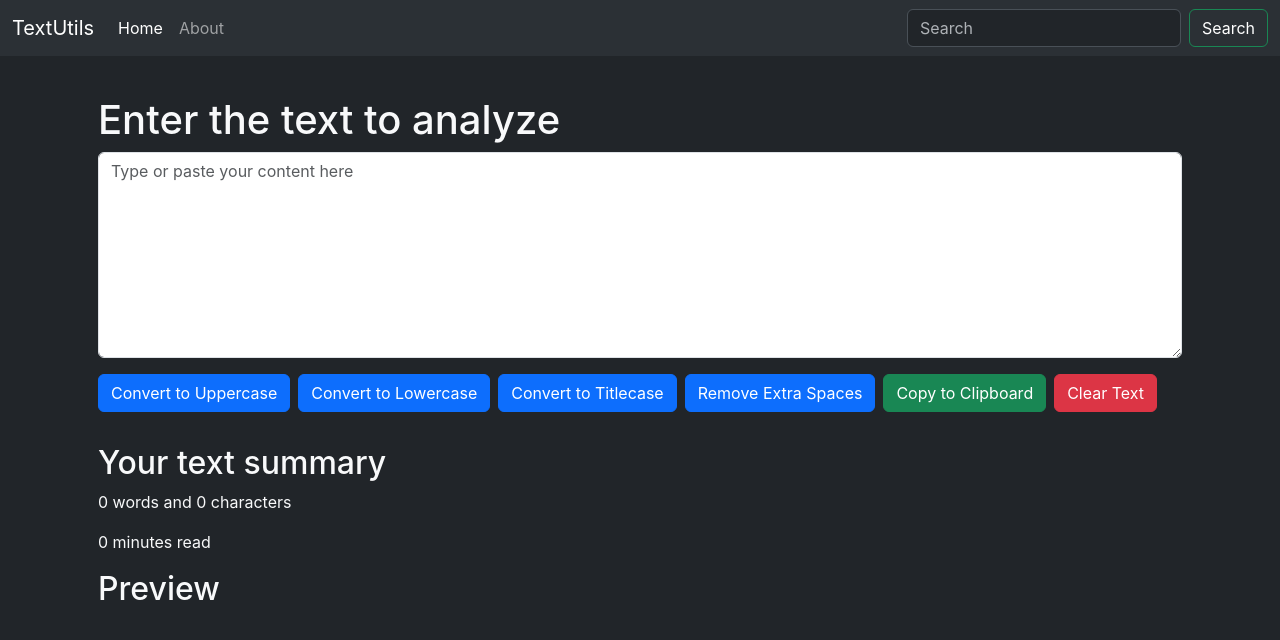
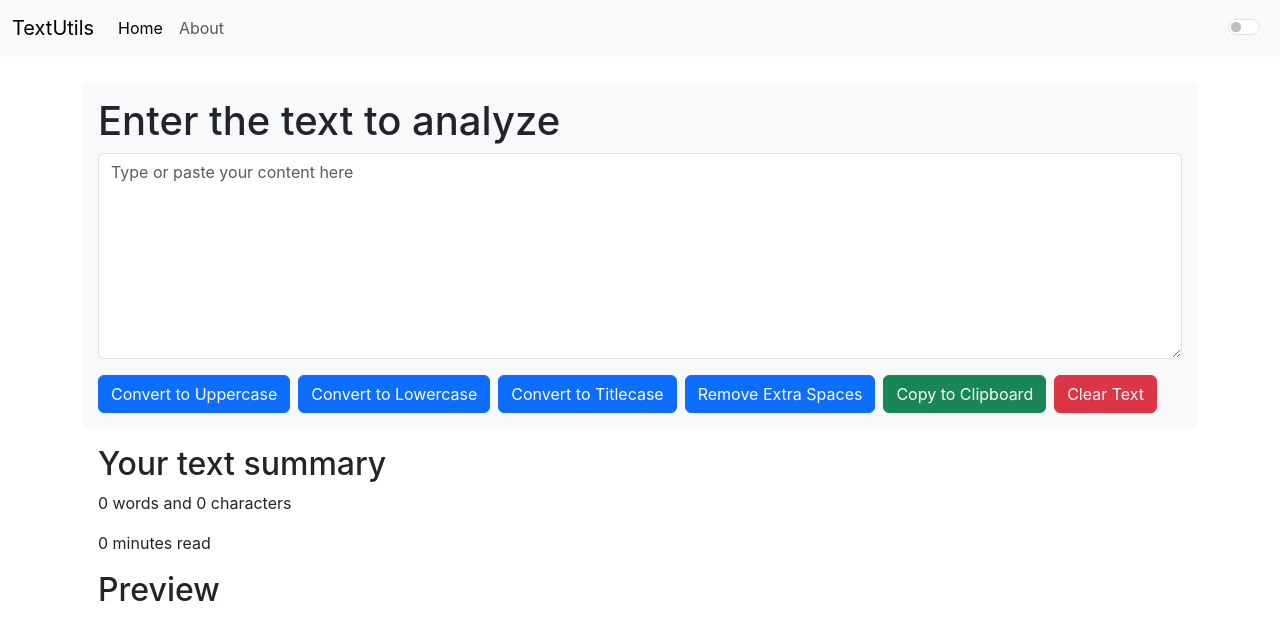
Before and after one commit to rhinoxD/textutils, a React (Create React App) app: page / in a window 1280 px wide. Shown: the top 640 px of the page. Built offline with nearby package versions, Linux system fonts and the light colour scheme.

Commit message:
Implemented dark mode

```diff
--- a/src/App.css
+++ b/src/App.css
@@ -1,3 +1,3 @@
-body {
-  background-color: #212529;
-}
+/* body {
+  background-color: #272a2c;
+} */
--- a/src/App.js
+++ b/src/App.js
@@ -1,14 +1,32 @@
+import { useState } from 'react'
+
 import './App.css'
 import About from './components/About'
 import Navbar from './components/Navbar'
 import TextForm from './components/TextForm'
 
 function App() {
+  const [mode, setMode] = useState('light')
+  const toggleMode = () => {
+    if (mode === 'dark') {
+      setMode('light')
+      document.body.style.backgroundColor = '#e9eaeb'
+    } else {
+      setMode('dark')
+      // document.body.style.backgroundColor = '#212529'
+      document.body.style.backgroundColor = '#272a2c'
+    }
+  }
   return (
     <>
-      <Navbar title='TextUtils' about='About' />
+      <Navbar
+        title='TextUtils'
+        about='About'
+        mode={mode}
+        toggleMode={toggleMode}
+      />
       <div className='container my-4'>
-        <TextForm heading='Enter the text to analyze' />
+        <TextForm heading='Enter the text to analyze' mode={mode} />
         {/* <About /> */}
       </div>
     </>
--- a/src/components/Navbar.js
+++ b/src/components/Navbar.js
@@ -1,11 +1,10 @@
 import React from 'react'
 import PropTypes from 'prop-types'
 
-const Navbar = ({ title, about }) => {
+const Navbar = ({ title, about, mode, toggleMode }) => {
   return (
     <nav
-      className='navbar navbar-expand-lg bg-body-tertiary'
-      data-bs-theme='dark'
+      className={`navbar navbar-expand-lg navbar-${mode} bg-${mode} border-bottom border-light border-opacity-10`}
     >
       <div className='container-fluid'>
         <a className='navbar-brand' href='/'>
@@ -35,20 +34,15 @@ const Navbar = ({ title, about }) => {
               </a>
             </li>
           </ul>
-          <form className='d-flex' role='search'>
+          <div className='form-check form-switch'>
             <input
-              className='form-control me-2'
-              type='search'
-              placeholder='Search'
-              aria-label='Search'
+              className='form-check-input'
+              type='checkbox'
+              role='switch'
+              id='flexSwitchCheckDefault'
+              onClick={toggleMode}
             />
-            <button
-              className='btn btn-outline-success text-white'
-              type='submit'
-            >
-              Search
-            </button>
-          </form>
+          </div>
         </div>
       </div>
     </nav>
--- a/src/components/TextForm.js
+++ b/src/components/TextForm.js
@@ -1,6 +1,6 @@
 import { useState } from 'react'
 
-export default function TextForm({ heading }) {
+export default function TextForm({ heading, mode }) {
   const [text, setText] = useState('')
   const handleUpClick = () => setText(text.trim().toUpperCase())
   const handleLoClick = () => setText(text.trim().toLowerCase())
@@ -20,10 +20,16 @@ export default function TextForm({ heading }) {
   const handleOnChange = (e) => {
     setText(e.target.value)
   }
-
+  const taBg = {
+    backgroundColor: '#e9eaeb',
+  }
   return (
     <>
-      <div className='mb-0 bg-dark text-light p-3'>
+      <div
+        className={`mb-0 p-2 bg-${mode} text-${
+          mode === 'light' ? 'dark' : 'light'
+        } p-3 rounded-3`}
+      >
         <h1>{heading}</h1>
         <div className='mb-3'>
           <textarea
@@ -33,6 +39,7 @@ export default function TextForm({ heading }) {
             id='myBox'
             rows='8'
             onChange={handleOnChange}
+            style={mode === 'light' ? { backgroundColor: '#fff' } : taBg}
           ></textarea>
         </div>
         <button className='btn btn-primary' onClick={handleUpClick}>
@@ -54,7 +61,11 @@ export default function TextForm({ heading }) {
           Clear Text
         </button>
       </div>
-      <div className='container text-light p-3'>
+      <div
+        className={`container text-light p-3 text-${
+          mode === 'light' ? 'dark' : 'light'
+        }`}
+      >
         <h2>Your text summary</h2>
         <p>
           {text.trim().split(' ')[0] === '' ? '0' : text.split(' ').length}
```
Also changed, not shown: 1 other file (tests, documents, lock files or other folders).
